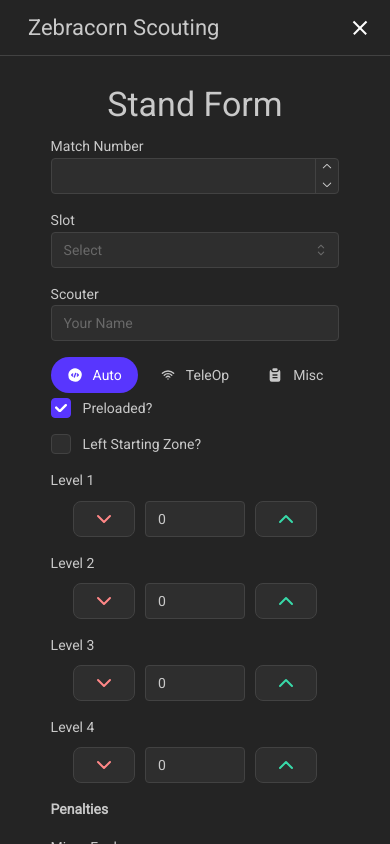
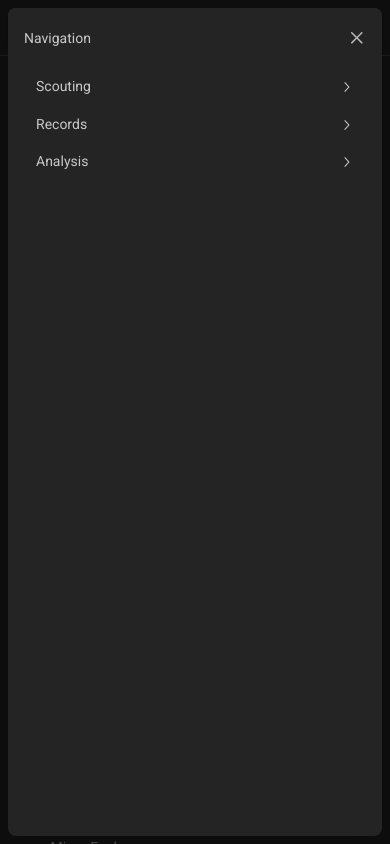
Before and after one commit to FRC900/scouting-site, a Next.js app: page /stand-form in a window 390 px wide. Both pictures are taken after a click on the button 360 px from the left and 28 px from the top of the page. Shown: the top 844 px of the page. Built offline with nearby package versions, Linux system fonts and the light colour scheme.

Commit message:
more drawers

```diff
--- a/components/Header/NavLinks/index.tsx
+++ b/components/Header/NavLinks/index.tsx
@@ -1,7 +1,7 @@
 "use client";
 
 import Link from "next/link";
-import { Menu, Button, rem, Center, Box, useMantineTheme } from "@mantine/core";
+import { Menu, rem, Center, Box, NavLink } from "@mantine/core";
 import {
   IconCalendarEvent,
   IconChartArcs,
@@ -63,9 +63,13 @@
       {
         link: "/records/verify",
         label: "Verify",
-				icon: <IconRosetteDiscountCheckFilled style={{ width: rem(16), height: rem(16) }} />,
-				perm: "lead"
-			}
+        icon: (
+          <IconRosetteDiscountCheckFilled
+            style={{ width: rem(16), height: rem(16) }}
+          />
+        ),
+        perm: "lead",
+      },
     ],
   },
   {
@@ -99,7 +103,6 @@
 
 export default function NavLinks() {
   // const [isHovering, setIsHovering] = useState(false);
-	const theme = useMantineTheme();
 
   const items = links.map((link) => {
     const menuItems = link.links?.map((item) => (
@@ -140,3 +143,26 @@
 
   return items;
 }
+
+export function MobileNavLinks(close: () => void) {
+  const items = links.map((link) => {
+    const menuItems = link.links?.map((item) => (
+      <NavLink
+        key={item.link}
+        component={Link}
+        href={item.link}
+        label={item.label}
+				leftSection={item.icon}
+				onClick={close}
+      />
+    ));
+
+    return (
+      <NavLink key={link.label} label={link.label} childrenOffset={28}>
+        {menuItems}
+      </NavLink>
+    );
+  });
+
+  return items;
+}
--- a/components/Header/index.tsx
+++ b/components/Header/index.tsx
@@ -1,16 +1,26 @@
 "use client";
 
-import { Burger, Container, Group, Title, Box, Center, Button } from "@mantine/core";
+import {
+  Burger,
+  Container,
+  Group,
+  Title,
+  Box,
+  Center,
+  Button,
+  Drawer,
+} from "@mantine/core";
 import classes from "./Header.module.css";
-import NavLinks from "./NavLinks";
+import NavLinks, { MobileNavLinks } from "./NavLinks";
 import { useDisclosure } from "@mantine/hooks";
 import Link from "next/link";
 import { serverSignOut } from "../../lib/actions";
 
 export default function Header() {
-  const [opened, { toggle }] = useDisclosure(false);
+  const [opened, { open, close, toggle }] = useDisclosure(false);
 
   const items = NavLinks();
+  const mobileItems = MobileNavLinks(close);
 
   return (
     <header className={classes.header}>
@@ -41,6 +51,16 @@
               </Button>
             </form>
           </Group>
+          <Drawer
+            offset={8}
+            radius="md"
+            opened={opened}
+            onClose={close}
+            title="Navigation"
+            position="right"
+          >
+            {mobileItems}
+          </Drawer>
           <Burger opened={opened} onClick={toggle} size="sm" hiddenFrom="sm" />
         </div>
       </Container>
```
Lines whose indentation alone changed are shown as unchanged.
